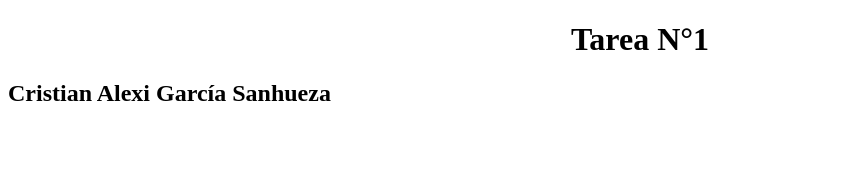
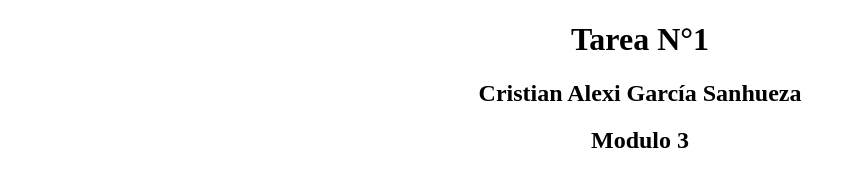
Before and after one commit to cagarcias/tarea1CristianGarcia, a plain HTML site: page index.html in a window 1280 px wide. Shown: the whole page, without its empty margins (0-854 px from the left). Drawn offline with Linux system fonts and the light colour scheme.

Commit message:
feat: Agrga Cambios

```diff
--- a/index.html
+++ b/index.html
@@ -8,7 +8,10 @@
 <body>
     <center>
       <h1>Tarea N°1</h1>
+
+      <h2>Cristian Alexi García Sanhueza</h2>
+      <h2>Modulo 3</h2>
     </center>
-    <h2>Cristian Alexi García Sanhueza</h2>
+
 </body>
 </html>
```
